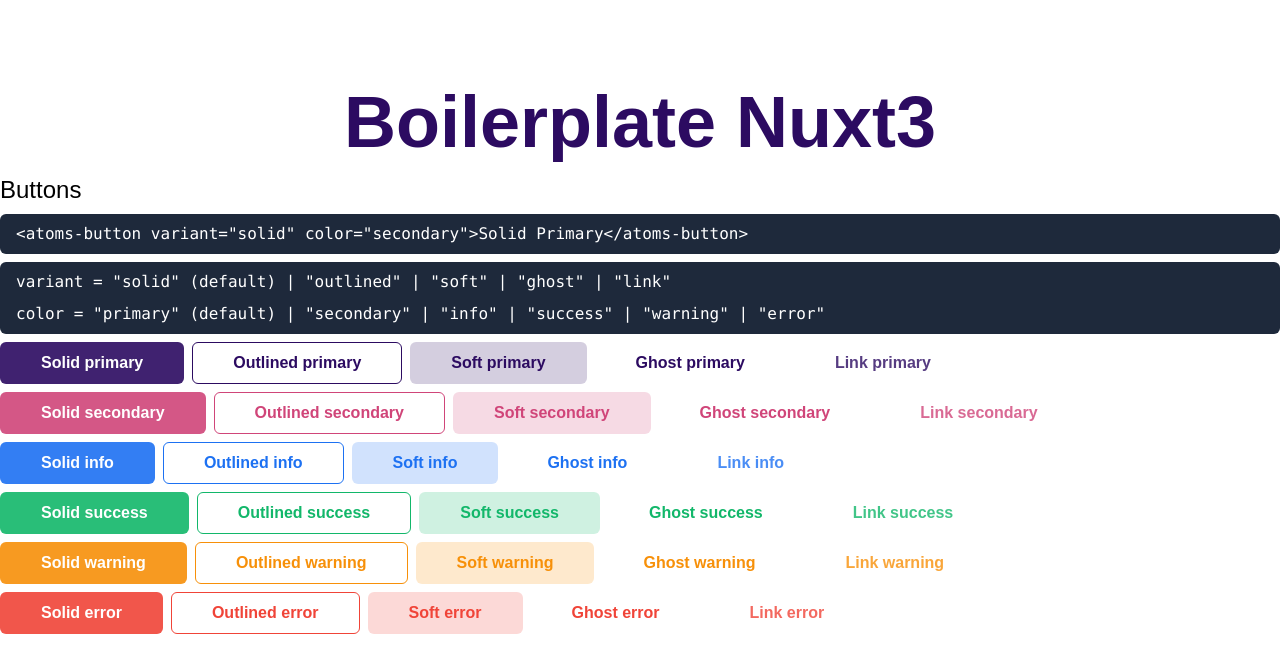
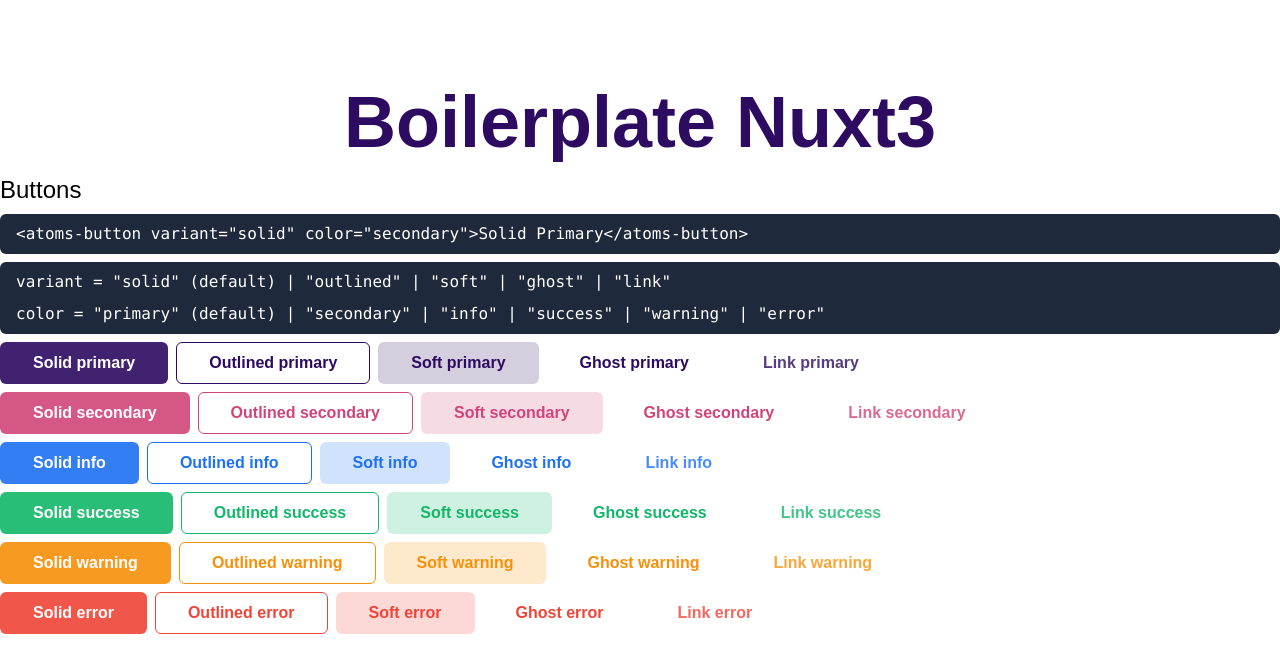
Before and after one commit to fernandoprestes/boilerplate-nuxt3, a Nuxt app: page / in a window 1280 px wide. Shown: the top 672 px of the page. Built offline with nearby package versions, Linux system fonts and the light colour scheme.

Commit message:
refactor: removido css repetido

```diff
--- a/components/Atoms/Button.vue
+++ b/components/Atoms/Button.vue
@@ -24,7 +24,7 @@
 <template>
   <button
     type="button"
-    class="btn-base"
+    class="wrapper"
     :class="classNames"
     v-bind="$attrs"
     @click="emits('click')"
@@ -36,11 +36,10 @@
   scoped
   lang="scss"
 >
-  .btn-base {
+  .wrapper {
     @apply py-2
             px-4
             lg:px-8
-            xl:px-10
             inline-flex
             justify-center
             items-center
@@ -57,23 +56,24 @@
             ease-in-out;
   }
   .solid {
+    @apply text-white;
     &.primary {
-      @apply bg-primary/90 text-white hover:bg-primary focus:ring-primary;
+      @apply bg-primary/90 hover:bg-primary focus:ring-primary;
     }
     &.secondary {
-      @apply bg-secondary/90 text-white hover:bg-secondary focus:ring-secondary;
+      @apply bg-secondary/90 hover:bg-secondary focus:ring-secondary;
     }
     &.info {
-      @apply bg-info/90 text-white hover:bg-info focus:ring-info;
+      @apply bg-info/90 hover:bg-info focus:ring-info;
     }
     &.success {
-      @apply bg-success/90 text-white hover:bg-success focus:ring-success;
+      @apply bg-success/90 hover:bg-success focus:ring-success;
     }
     &.warning {
-      @apply bg-warning/90 text-white hover:bg-warning focus:ring-warning;
+      @apply bg-warning/90 hover:bg-warning focus:ring-warning;
     }
     &.error {
-      @apply bg-error/90 text-white hover:bg-error focus:ring-error;
+      @apply bg-error/90 hover:bg-error focus:ring-error;
     }
   }
   .outlined {
@@ -139,23 +139,24 @@
     }
   }
   .link {
+    @apply focus:ring-0 focus:ring-offset-0;
     &.primary {
-      @apply text-primary/80 hover:text-primary focus:ring-0 focus:ring-offset-0;
+      @apply text-primary/80 hover:text-primary;
     }
     &.secondary {
-      @apply text-secondary/80 hover:text-secondary focus:ring-0 focus:ring-offset-0;
+      @apply text-secondary/80 hover:text-secondary;
     }
     &.info {
-      @apply text-info/80 hover:text-info focus:ring-0 focus:ring-offset-0;
+      @apply text-info/80 hover:text-info;
     }
     &.success {
-      @apply text-success/80 hover:text-success focus:ring-0 focus:ring-offset-0;
+      @apply text-success/80 hover:text-success;
     }
     &.warning {
-      @apply text-warning/80 hover:text-warning focus:ring-0 focus:ring-offset-0;
+      @apply text-warning/80 hover:text-warning;
     }
     &.error {
-      @apply text-error/80 hover:text-error focus:ring-0 focus:ring-offset-0;
+      @apply text-error/80 hover:text-error;
     }
   }
 </style>
```
